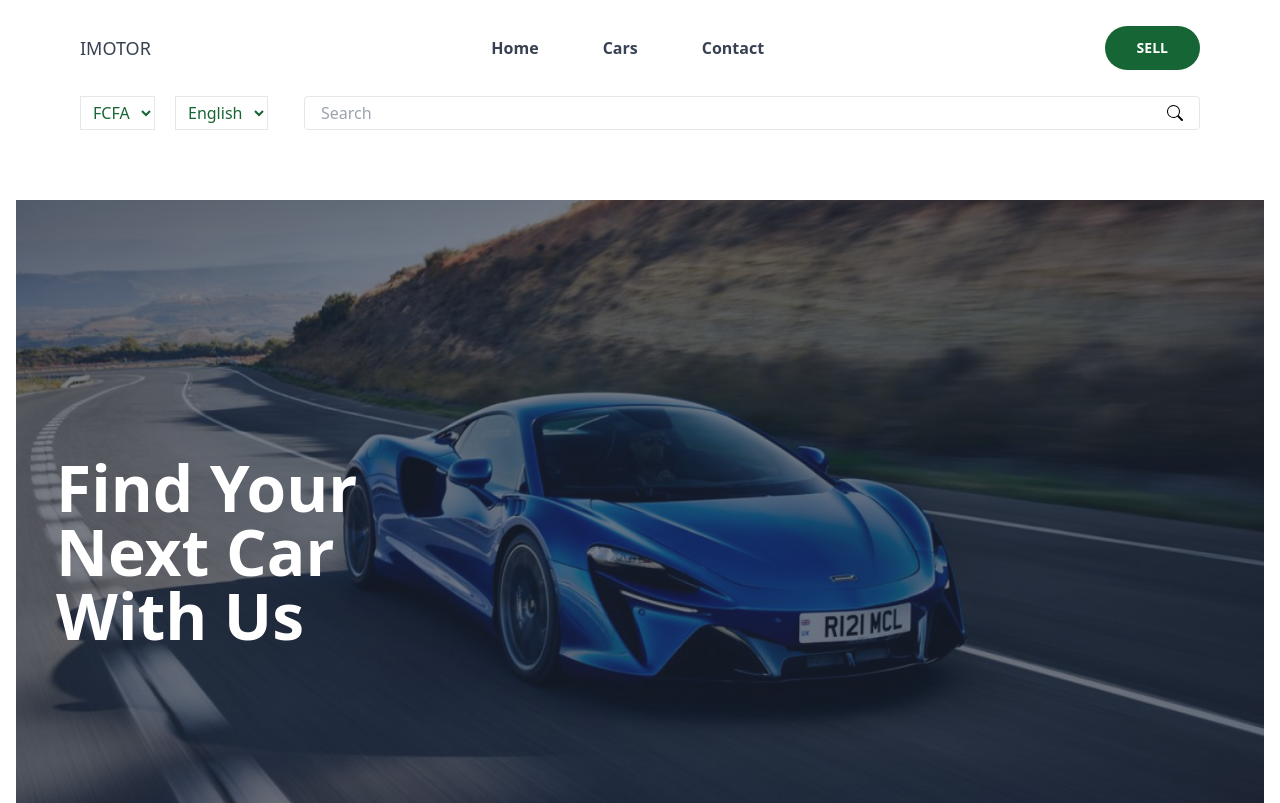
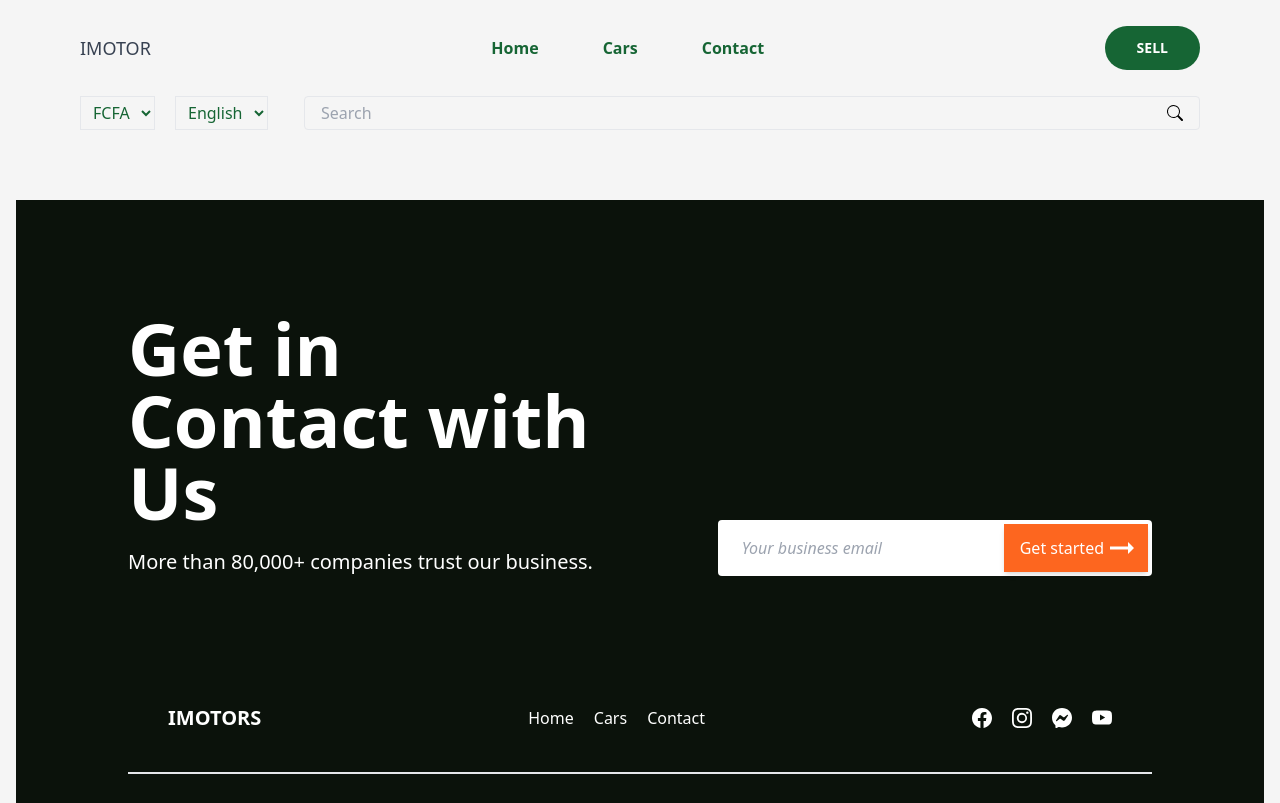
Before and after one commit to mbianou-bradon/iknite-space-hackhaton-first-edition, a React (Create React App) app: page /cars in a window 1280 px wide. Shown: the top 803 px of the page. Built offline with nearby package versions, Linux system fonts and the light colour scheme.

Commit message:
Implemented Routing

```diff
--- a/src/App.tsx
+++ b/src/App.tsx
@@ -1,15 +1,47 @@
 import './App.css';
+import { createBrowserRouter, Outlet, RouterProvider } from "react-router-dom"
 import Footer from './components/Footer';
 import Navbar from './components/Navbar/Navbar';
 import Home from './pages/Home';
+import { error } from 'console';
+import CarDescription from './pages/CarDescription';
+import CarForm from './components/CarForm';
+import Cars from './pages/Cars';
+import Error from './Error';
+
+
+const MyApp = ():JSX.Element => {
+  return (
+    <div className="bg-[#F5F5F5] [&_*]:transition-all [&_*]:ease-linear [&_*]:duration-[170ms]">
+      <Navbar />
+        <Outlet />
+      <Footer />
+    </div>
+  )
+}
+
+const router = createBrowserRouter(
+  [
+    {
+    element: <MyApp />,
+    errorElement: <Error />,
+    children: [
+      {path: "/", element: <Home/> },
+      { path: "/cars", element: <Cars /> },
+      { path: "/cars/:carId", element: <CarDescription/>},
+      { path: "/cars/addcar", element:<CarForm/>}
+    ]
+    }
+  ]
+)
+
 
 function App() {
   return (
     <div>
-      <Navbar />
-        <Home />
-      <Footer />
+      <RouterProvider router={router} />
     </div>
+
   );
 }
 
--- /dev/null
+++ b/src/Error.tsx
@@ -0,0 +1,17 @@
+import React from 'react'
+import { NavLink } from 'react-router-dom'
+
+export default function Error() {
+  return (
+    <div className='flex items-center justify-center min-h-screen text-center'>
+        <div>
+            <h3 className='text-6xl font-extrabold mb-5'>404</h3>
+            <p className='text-2xl mb-6'>Page Not Found</p>
+
+            <NavLink to="/" className="w-fit px-6 py-2 bg-primary border border-primary hover:bg-white text-white hover:text-primary rounded-lg cursor-pointer">
+                Goto Home
+            </NavLink>
+        </div>
+    </div>
+  )
+}
--- a/src/components/Cards/Card.tsx
+++ b/src/components/Cards/Card.tsx
@@ -10,7 +10,7 @@ interface Props{
 
 export default function Card(prop:Props) {
   return (
-    <div className="h-[24rem] w-[17rem] bg-slate-50 cursor-pointer hover:shadow-md">
+    <div className="h-[24rem] w-[17rem] bg-white cursor-pointer hover:shadow-md">
       <div>
           <div className="h-[14rem] w-full bg-rose-600">
             <img src={prop.img} className="h-full w-full object-cover object-center"/>
--- a/src/components/Navbar/UpperNavbar.tsx
+++ b/src/components/Navbar/UpperNavbar.tsx
@@ -41,12 +41,12 @@ export default function UpperNavbar() {
           <ul
             className="
               pt-4
-              text-base text-gray-700
+              text-base
               md:flex
               md:justify-between
               md:pt-0
               gap-8
-              font-semibold [&>*:hover]:text-green-800"
+              font-semibold text-green-800"
           >
             <li>
               <a className="md:p-4 py-2 block" href="#"
--- /dev/null
+++ b/src/pages/Cars.tsx
@@ -0,0 +1,6 @@
+
+export default function Cars(){
+    return(
+        <div></div>
+    )
+}
```
